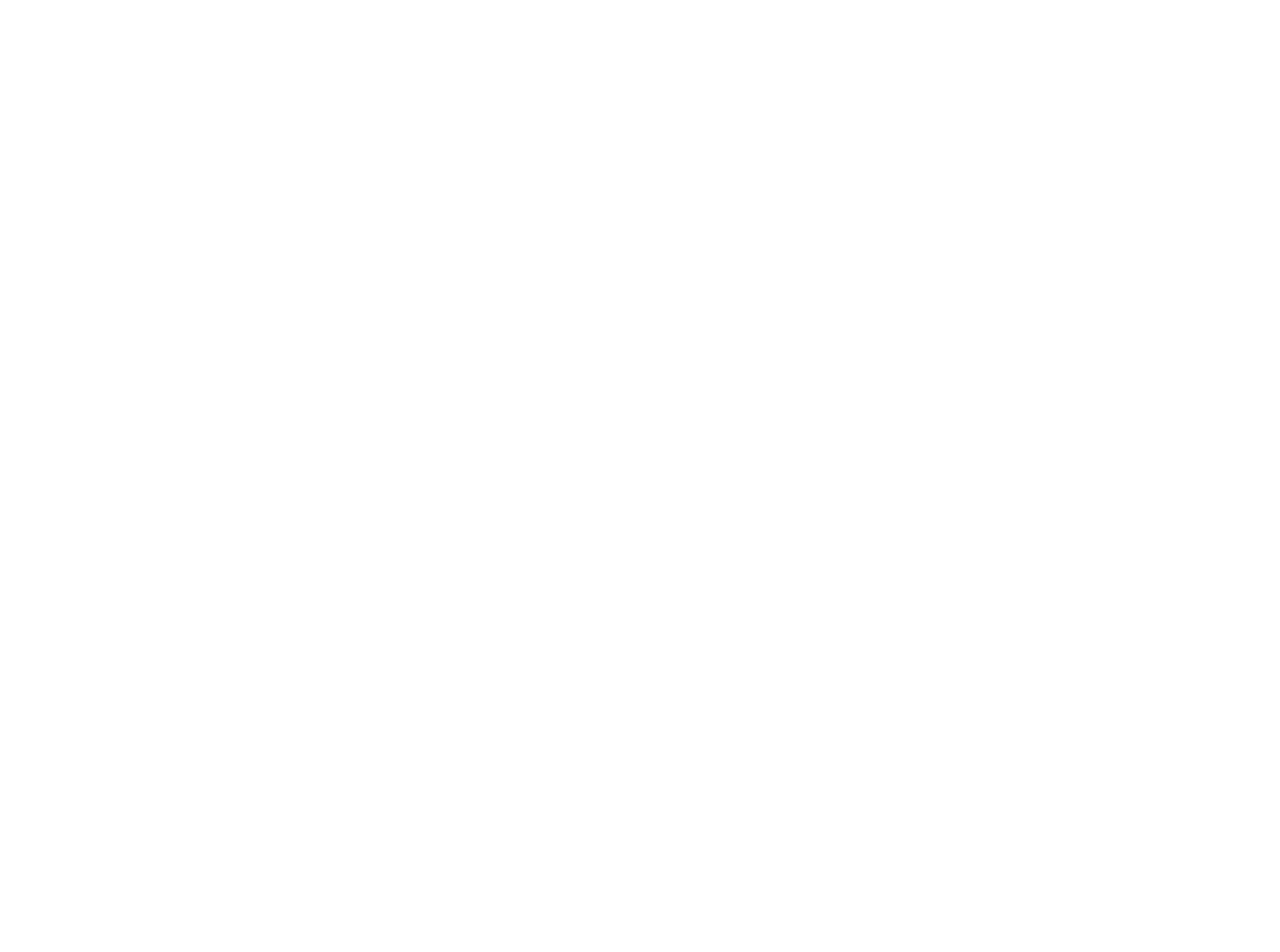
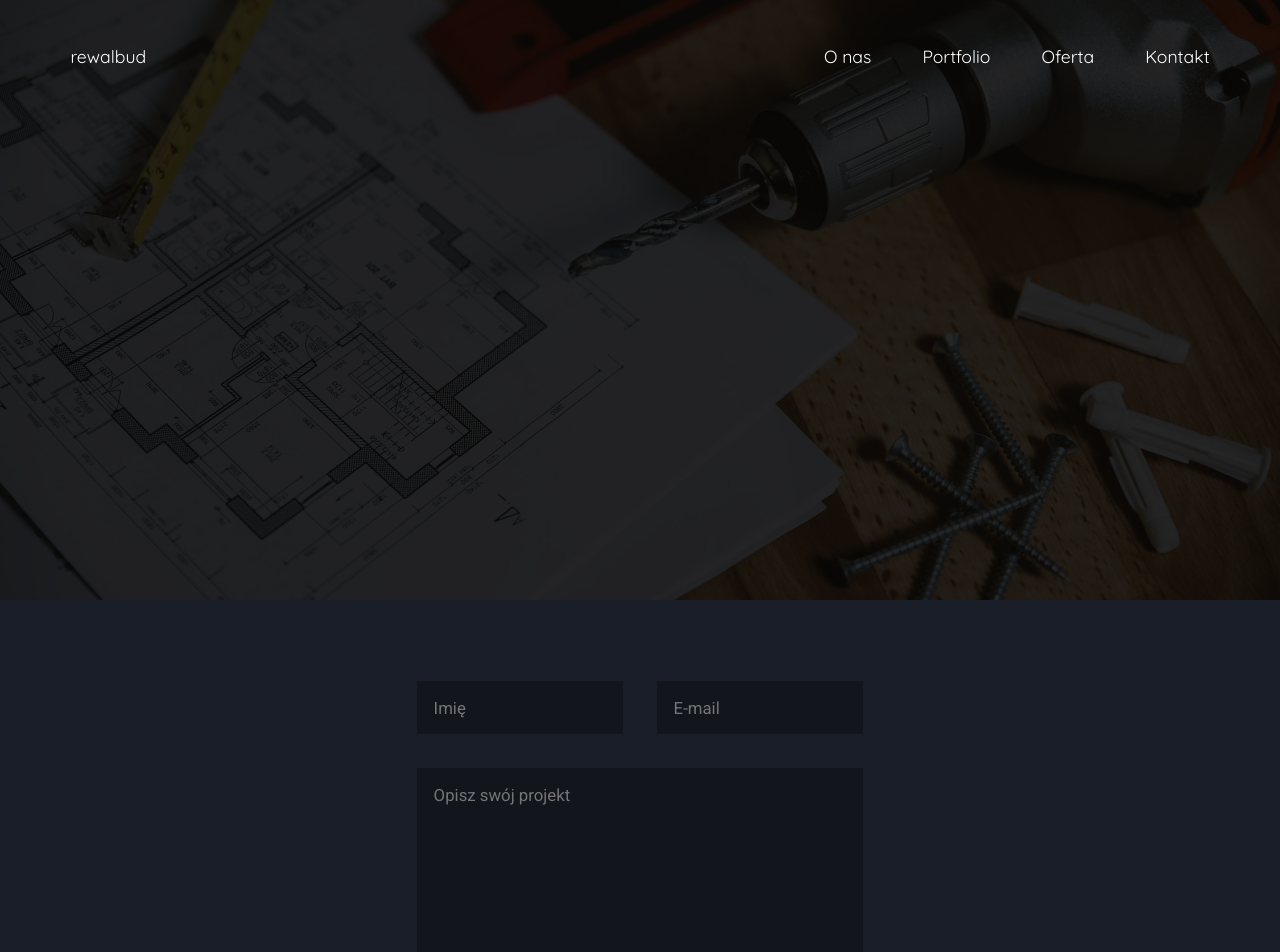
Before and after one commit to kubakorniluk/rewal-bud, a React app: page / in a window 1280 px wide. Shown: the top 952 px of the page. Before the commit the page ends 800 px from the top, so only its background shows below. Built offline with nearby package versions, Linux system fonts and the light colour scheme.

Commit message:
simplified version of header and footer

```diff
--- a/src/components/app/app.css
+++ b/src/components/app/app.css
@@ -0,0 +1,8 @@
+body,
+#root {
+    display: flex;
+    flex-direction: column;
+    justify-content: space-between;
+    width: 100vw;
+    height: auto;
+}
--- a/src/components/app/app.jsx
+++ b/src/components/app/app.jsx
@@ -1,6 +1,13 @@
 import React from 'react';
+import Footer from '../footer/footer';
+import Header from '../header/header';
 import './app.css';
 
 export default function App() {
-    return null;
+    return (
+        <React.Fragment>
+            <Header />
+            <Footer />
+        </React.Fragment>
+    );
 }
--- /dev/null
+++ b/src/components/footer/components/copyright/copyright.css
@@ -0,0 +1,8 @@
+.copyright {
+    display: flex;
+    flex-direction: column;
+    justify-content: space-between;
+    text-align: right;
+    font-family: 'Helvetica Neue', sans-serif;
+    font-size: 110%;
+}
--- /dev/null
+++ b/src/components/footer/components/copyright/copyright.jsx
@@ -0,0 +1,12 @@
+import React from 'react';
+import './copyright.css';
+
+let date = new Date();
+
+export default function Copyright() {
+    return (
+        <section className="copyright">
+            <small className="copyright__text">&copy; REWAL-BUD {date.getFullYear()}</small>
+        </section>
+    )
+}
--- /dev/null
+++ b/src/components/footer/components/form/form.css
@@ -0,0 +1,30 @@
+.form {
+    display: flex;
+    flex-direction: column;
+    align-items: center;
+    margin: 0;
+    padding: 0;
+    width: 100%;
+    height: auto;
+}
+.form__input {
+    background-color: rgba(0, 0, 0, 0.3);
+    color: #f5f5f5;
+    font-family: 'Roboto', sans-serif;
+    font-size: 105%;
+    border: 0;
+    margin: 1em;
+    padding: 1em;
+    width: 50%;
+}
+.form__fieldset {
+    display: flex;
+    flex-direction: row;
+    border: 0;
+    width: 50%;
+    margin: 0;
+    padding: 0;
+}
+.form__input--textarea {
+    width: 100%;
+}
--- /dev/null
+++ b/src/components/footer/components/form/form.jsx
@@ -0,0 +1,47 @@
+import React from 'react';
+import './form.css';
+
+export default class Form extends React.Component {
+    constructor() {
+        super();
+        this.handleSubmit = this.handleSubmit.bind(this);
+    }
+    handleSubmit() {
+        this.preventDefault()
+    }
+    render() {
+        return (
+            <form className="form">
+                <div className="form__fieldset">
+                    <input
+                        className="form__input"
+                        name="name"
+                        type="text"
+                        placeholder="Imię"
+                    />
+                    <input
+                        className="form__input"
+                        name="e-mail"
+                        type="email"
+                        placeholder="E-mail"
+                    />
+                </div>
+                <div className="form__fieldset">
+                    <textarea
+                        className="form__input form__input--textarea"
+                        name="message"
+                        id=""
+                        cols="30"
+                        rows="10"
+                        placeholder="Opisz swój projekt"
+                    ></textarea>
+                </div>
+                {/* <input
+                    onClick={this.handleSubmit}
+                    className="form__submit"
+                    type="submit"
+                /> */}
+            </form>
+        )
+    }
+}
--- /dev/null
+++ b/src/components/footer/footer.css
@@ -0,0 +1,10 @@
+.footer {
+    display: flex;
+    flex-direction: column;
+    background-color: rgb(26, 30, 40);;
+    color: #f5f5f5;
+    width: 100vw;
+    height: auto;
+    margin: 0;
+    padding: 4em 10em;
+}
--- /dev/null
+++ b/src/components/footer/footer.jsx
@@ -0,0 +1,13 @@
+import React from 'react';
+import Copyright from './components/copyright/copyright';
+import Form from './components/form/form';
+import './footer.css';
+
+export default function Footer() {
+    return (
+        <footer className="footer">
+            <Form />
+            {/* <Copyright /> */}
+        </footer>
+    )
+}
--- /dev/null
+++ b/src/components/header/components/navbar/navbar.css
@@ -0,0 +1,16 @@
+.navbar {
+    display: flex;
+    flex-direction: row;
+    justify-content: space-between;
+    margin: 3.5vw;
+}
+.navbar__item {
+    padding: 2vw;
+    color: white;
+    text-decoration: none;
+    font-family: 'Quicksand', sans-serif;
+    font-size: 110%;
+}
+/* .navbar__item--logo {
+    padding-left: 0;
+} */
--- /dev/null
+++ b/src/components/header/components/navbar/navbar.jsx
@@ -0,0 +1,18 @@
+import React from 'react';
+import './navbar.css';
+
+export default function Navbar() {
+    return (
+        <nav className="navbar">
+            <section>
+                <a href="#" className="navbar__item navbar__item--logo">rewalbud</a>
+            </section>
+            <section>
+                <a href="#" className="navbar__item">O nas</a>
+                <a href="#" className="navbar__item">Portfolio</a>
+                <a href="#" className="navbar__item">Oferta</a>
+                <a href="#" className="navbar__item">Kontakt</a>
+            </section>
+        </nav>
+    )
+}
--- /dev/null
+++ b/src/components/header/header.css
@@ -0,0 +1,14 @@
+.header {
+    position: relative;
+    background-image: url("../../assets/img/header_background.jpeg");
+    background-position: center;
+    background-size: cover;
+    width: 100vw;
+    height: 75vh;
+}
+.header__overlay {
+    position: absolute;
+    background-color: rgba(0, 0, 0, 0.85);
+    width: 100vw;
+    height: 75vh;
+}
--- /dev/null
+++ b/src/components/header/header.jsx
@@ -0,0 +1,13 @@
+import React from 'react';
+import Navbar from './components/navbar/navbar';
+import './header.css';
+
+export default function Header() {
+    return (
+        <header className="header">
+            <div className="header__overlay">
+                <Navbar />
+            </div>
+        </header>
+    )
+}
```
